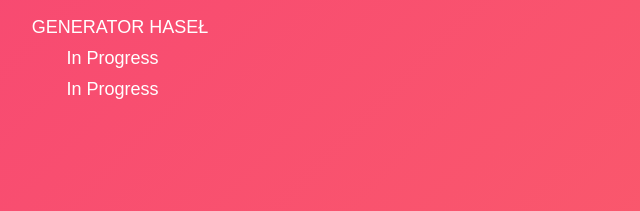
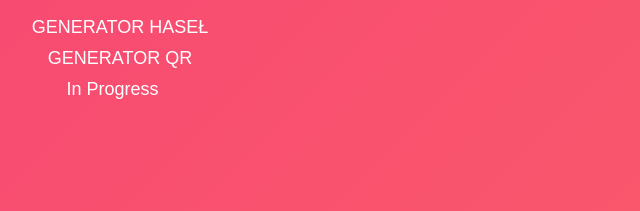
Before and after one commit to placekwlb/placekwlb.github.io, a plain HTML site: page index.html in a window 1280 px wide. Shown: the part 322-533 px from the top of the page, 520-1160 px from the left. Drawn offline with Linux system fonts and the light colour scheme.

Commit message:
Update index.html

```diff
--- a/index.html
+++ b/index.html
@@ -14,7 +14,7 @@
             <h2>Projekty</h2>
             <ul>
                 <li><a href="https://placekwlb.github.io/passwd">GENERATOR HASEŁ</a></li>
-                <li><span class="in-progress">In Progress<span class="dots">...</span></span></li>
+                <li><a href="https://placekwlb.github.io/qrgen">GENERATOR QR</a></li>
                 <li><span class="in-progress">In Progress<span class="dots">...</span></span></li>
             </ul>
         </div>
```
